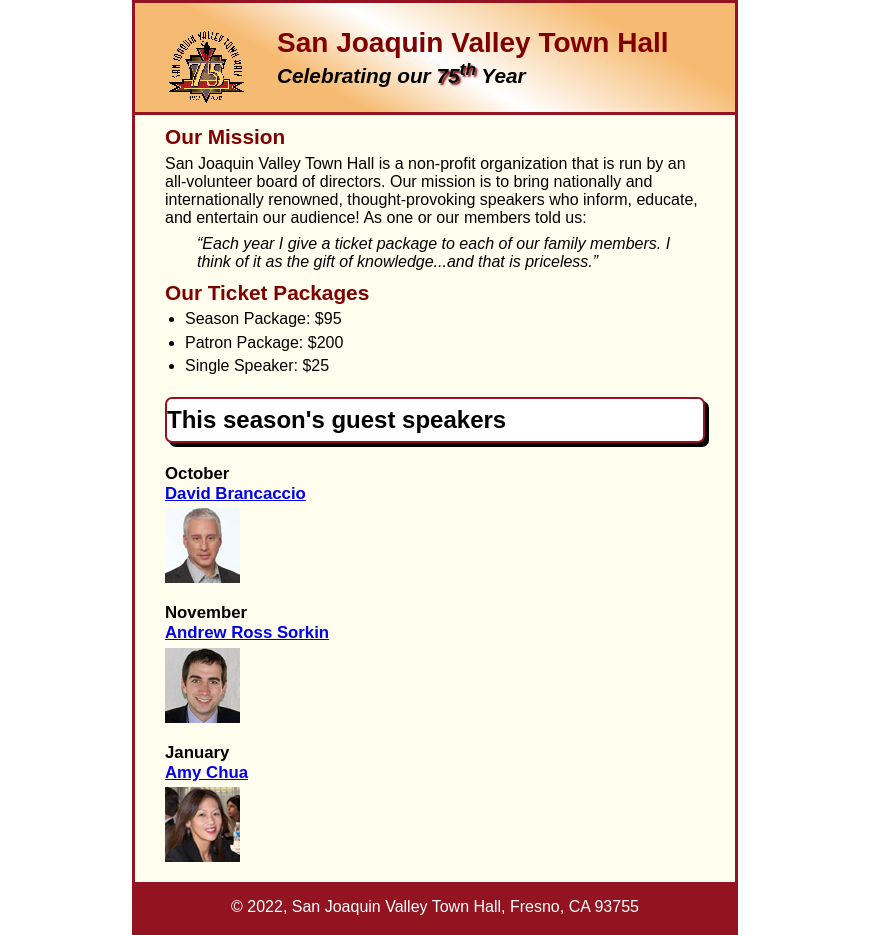
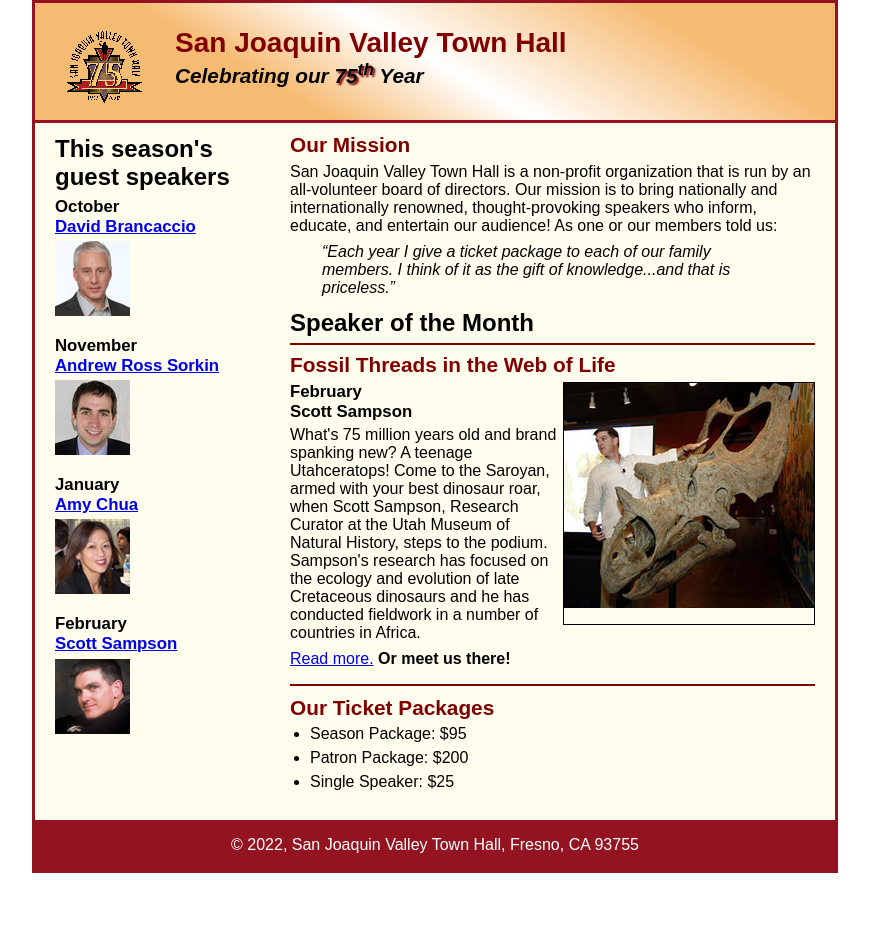
Before and after one commit to Ninnerfield/townhall-1, a plain HTML site: page index.html in a window 1280 px wide. Shown: the whole page, without its empty margins (205-1074 px from the left). After the commit the page ends 873 px from the top, so only its background shows below. Drawn offline with Linux system fonts and the light colour scheme; files that its build step writes are made by us from their sources.

Commit message:
Add files via upload

```diff
--- /dev/null
+++ b/c6_main.css
@@ -0,0 +1,142 @@
+/* the styles for the elements */
+* {
+	margin: 0;
+	padding: 0;
+}
+html {
+	background-color: white;
+}
+body {
+	font-family: Arial, Helvetica, sans-serif;
+    font-size: 100%;
+    width: 800px;
+    margin: 0 auto;
+    border: 3px solid #931420;
+    background-color: #fffded;
+}
+section {
+	width: 525px;
+	float: right;
+	padding-right: 20px;
+	padding-left: 20px;
+	padding-bottom: 20px;
+}
+a:focus, a:hover {
+	font-style: italic;
+}
+/* the styles for the header */
+header {
+	padding: 1.5em 0 2em 0;
+	border-bottom: 3px solid #931420;
+	background-image: -moz-linear-gradient(
+	    30deg, #f6bb73 0%, #f6bb73 30%, white 50%, #f6bb73 80%, #f6bb73 100%);
+	background-image: -webkit-linear-gradient(
+	    30deg, #f6bb73 0%, #f6bb73 30%, white 50%, #f6bb73 80%, #f6bb73 100%);
+	background-image: -o-linear-gradient(
+	    30deg, #f6bb73 0%, #f6bb73 30%, white 50%, #f6bb73 80%, #f6bb73 100%);
+	background-image: linear-gradient(
+	    30deg, #f6bb73 0%, #f6bb73 30%, white 50%, #f6bb73 80%, #f6bb73 100%);
+}
+header h2 {
+	font-size: 175%;
+	color: #800000;
+}
+header h3 {
+	font-size: 130%;
+	font-style: italic;
+}
+header img {
+	float: left;
+	padding: 0 30px;
+}
+.shadow {
+	text-shadow: 2px 2px 2px #800000;
+}
+/* the styles for the main content */
+/* main {
+	padding: 0 30px;
+	clear: left;
+} */
+/* main h1 {
+	font-size: 150%;
+	padding: .3em 0;
+    border-top: 3px solid #931420;
+    border-bottom: 3px solid #931420;
+} */
+h1 {
+	font-size: 150%;
+	padding-top: .5em;
+	padding-bottom: .25em;
+	margin: 0;
+}
+main h2 {
+	color: #800000;
+	font-size: 130%;
+	padding: .5em 0 .25em 0;
+}
+main h3 {
+	font-size: 105%;
+	padding-bottom: .25em;
+}
+main img {
+	padding-bottom: 1em;
+}
+main p {
+	padding-bottom: .5em;
+}
+main blockquote {
+	padding: 0 2em;
+	font-style: italic;
+}
+main ul {
+	padding: 0 0 .25em 1.25em;
+}
+main li {
+	padding-bottom: .35em;
+}
+
+/* the styles for the article */
+article {
+	padding: .5em 0;
+	border-top: 2px solid #800000;
+	border-bottom: 2px solid #800000;
+}
+article h2 {
+	padding-top: 0;
+}
+article h3 {
+	font-size: 105%;
+	padding-bottom: .25em;
+}
+article img {
+	float: right;
+	margin-top: auto;
+	margin-bottom: auto;
+	margin-left: auto;
+	border: 1px solid black;
+}
+/* the styles for the aside */
+aside {
+	width: 215px;
+	float: right;
+	padding-left: 20px;
+	padding-bottom: 20px;
+}
+aside h3 {
+	font-size: 105%;
+	padding-bottom: .25em;
+}
+aside img {
+	padding-bottom: 1em;
+}
+
+/* the styles for the footer */
+footer {
+	background-color: #931420;
+	clear: both;
+}
+footer p {
+	text-align: center;
+	color: white;
+	padding: 1em 0;
+}
--- a/index.html
+++ b/index.html
@@ -5,7 +5,7 @@
 	<meta charset="utf-8">
 	<title>San Joaquin Valley Town Hall</title>
 	<link rel="shortcut icon" href="images/favicon.ico">
-	<link rel="stylesheet" href="c5_main.css">
+	<link rel="stylesheet" href="styles/c6_main.css">
 </head>
 
 <body>
@@ -15,6 +15,7 @@
 		<h3>Celebrating our <span class="shadow">75<sup>th</sup></span> Year</h3>
 	</header>
 	<main>
+		<section>
 			<h2>Our Mission</h2>
 			<p>San Joaquin Valley Town Hall is a non-profit organization that is run by an
 				all-volunteer board of directors. Our mission is to bring nationally and
@@ -22,6 +23,19 @@
 				and entertain our audience! As one or our members told us:</p>
 			<blockquote>&ldquo;Each year I give a ticket package to each of our family members.
 				I think of it as the gift of knowledge...and that is priceless.&rdquo;</blockquote>
+			<h1>Speaker of the Month</h1>
+			<article>
+				<h2>Fossil Threads in the Web of Life</h2>
+				<img src="images/sampson_dinosaur.jpg" alt="Scott Sampson with dinosaur">
+				<h3>February<br>
+				Scott Sampson</h3>
+				<p>What's 75 million years old and brand spanking new? A teenage Utahceratops!
+				Come to the Saroyan, armed with your best dinosaur roar, when Scott Sampson, Research
+				Curator at the Utah Museum of Natural History, steps to the podium. Sampson's research
+				has focused on the ecology and evolution of late Cretaceous dinosaurs and he has conducted
+				fieldwork in a number of countries in Africa.</p>
+				<p><a href="speakers/c6_sampson.html">Read more.</a>&nbsp;<b>Or meet us there!</b></p>
+			</article>
 
 			<h2>Our Ticket Packages</h2>
 			<ul>
@@ -29,14 +43,19 @@
 				<li>Patron Package: $200</li>
 				<li>Single Speaker: $25</li>
 			</ul>
+		</section>
 
+		<aside>
 			<h1>This season's guest speakers</h1>
-		<h3 id="oct">October<br><a href="speakers/brancaccio.html">David Brancaccio</a></h3>
+			<h3>October<br><a href="speakers/brancaccio.html">David Brancaccio</a></h3>
 			<img src="images/brancaccio75.jpg" alt="David Brancaccio photo">
 			<h3>November<br><a href="speakers/sorkin.html">Andrew Ross Sorkin</a></h3>
 			<img src="images/sorkin75.jpg" alt="Andrew Ross Sorkin photo">
 			<h3>January<br><a href="speakers/chua.html">Amy Chua</a></h3>
 			<img src="images/chua75.jpg" alt="Amy Chua photo">
+			<h3>February<br><a href="speakers/c6_sampson.html">Scott Sampson</a></h3>
+			<img src="images/sampson75.jpg" alt="Scott Sampson photo">
+		</aside>
 	</main>
 	<footer>
 		<p>&copy; 2022, San Joaquin Valley Town Hall, Fresno, CA 93755</p>
```
Lines whose indentation alone changed are shown as unchanged.
